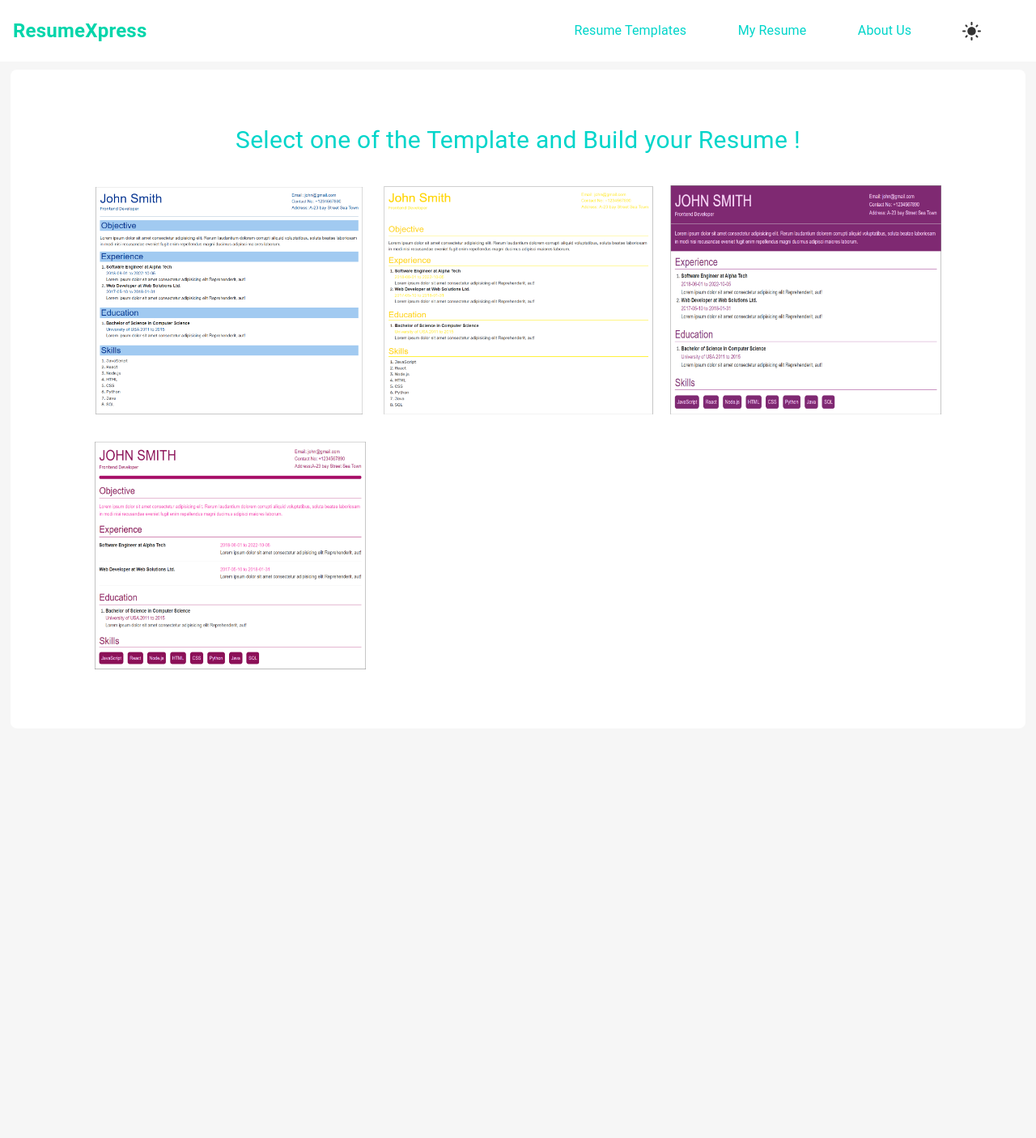
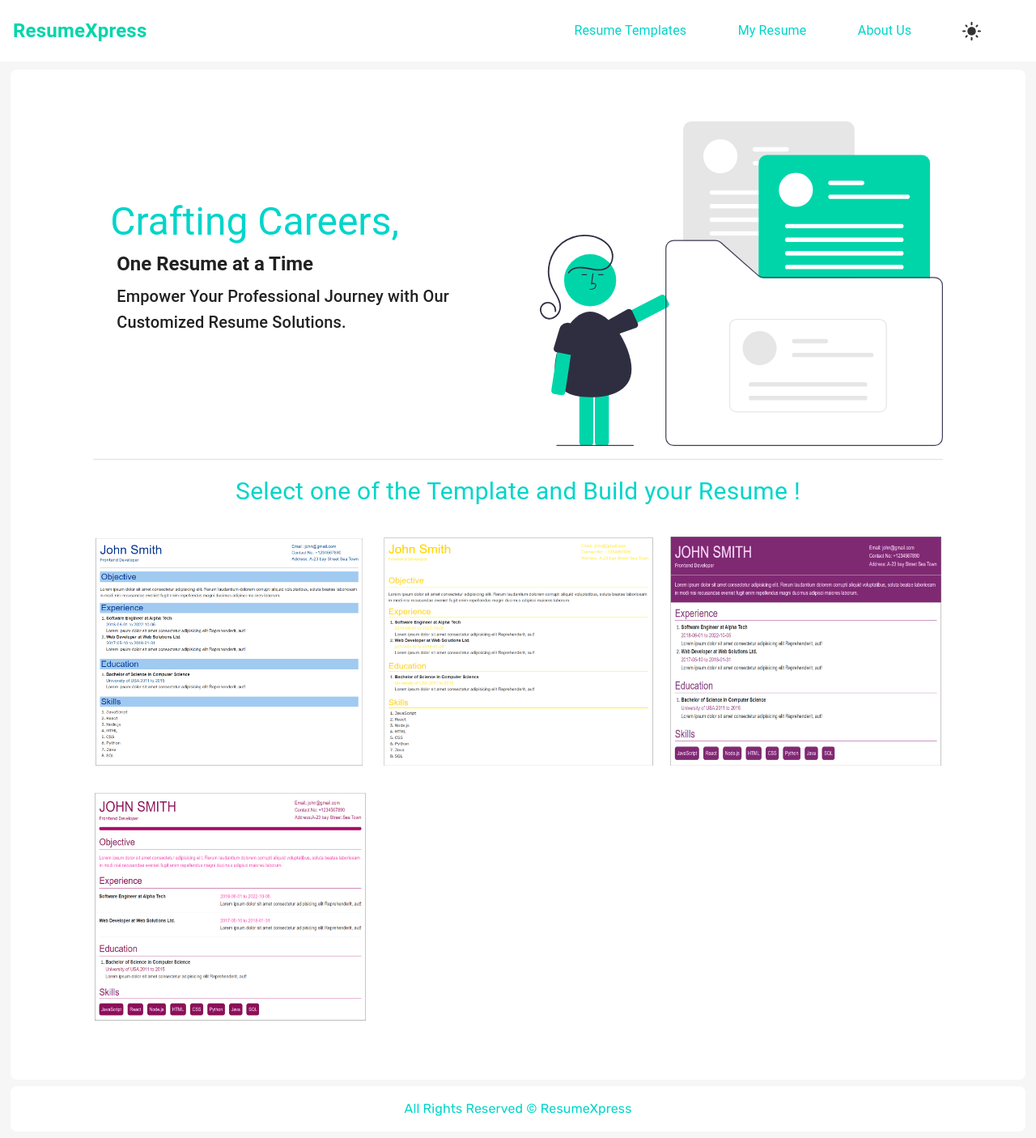
Before and after one commit to Nitinpr1/ResumeXpress, a React (Create React App) app: page / in a window 1280 px wide. Shown: the whole page at 81% size. Before the commit the page ends 900 px from the top, so only its background shows below. Built offline with nearby package versions, Linux system fonts and the light colour scheme.

Commit message:
added code comments, footer and  hero section

```diff
--- a/src/App.jsx
+++ b/src/App.jsx
@@ -8,6 +8,7 @@ import Home from "./scenes/Home ";
 import MyResume from "./scenes/MyResume";
 import AboutUs from "./scenes/AboutUs";
 import Navbar from "./components/Navbar";
+import Footer from "./components/Footer";
 
 function App() {
   const mode = useSelector((state) => state.mode);
@@ -24,6 +25,7 @@ function App() {
             <Route path="/myResume" element={<MyResume />} />
             <Route path="/aboutUs" element={<AboutUs />} />
           </Routes>
+          <Footer />
         </ThemeProvider>
       </BrowserRouter>
     </div>
--- /dev/null
+++ b/src/components/Footer.jsx
@@ -0,0 +1,27 @@
+import { Box, Typography, useTheme } from "@mui/material";
+
+const Footer = () => {
+  const theme = useTheme();
+  const main = theme.palette.primary.main;
+  return (
+    <footer>
+      <Box
+        backgroundColor={theme.palette.background.alt}
+        width="100%"
+        maxWidth="98%"
+        display="flex"
+        justifyContent="center"
+        alignItems="center"
+        p="1rem"
+        m="0.5rem auto"
+        borderRadius="8px"
+      >
+        <Typography variant="p" color={main} textAlign="center">
+          <span color="#000">All Rights Reserved ©</span> ResumeXpress
+        </Typography>
+      </Box>
+    </footer>
+  );
+};
+
+export default Footer;
--- a/src/components/Preview.jsx
+++ b/src/components/Preview.jsx
@@ -19,6 +19,8 @@ const Preview = () => {
   const template4 = useSelector((state) => state.template4);
 
   const { handleSubmit, control } = useForm();
+
+  //this function is responsible for converting the template to pdf
 
   const convertToPDF = (htmlContent, resumeName) => {
     html2canvas(htmlContent).then((canvas) => {
@@ -50,6 +52,7 @@ const Preview = () => {
     convertToPDF(htmlContent, resumeName);
   };
 
+  //this function will return the right template that user has selected
   const getTemplate = () => {
     switch (true) {
       case template1:
--- a/src/forms/Education.jsx
+++ b/src/forms/Education.jsx
@@ -20,10 +20,12 @@ const Education = ({ onNext, onPrevious }) => {
   const main = theme.palette.primary.main;
   const isMobileScreen = useMediaQuery("(max-width:800px)");
   const dispatch = useDispatch();
+  // getting the data if there are data for education in the global state
   const education = useSelector((state) => state.education);
 
-  const { control, handleSubmit } = useForm({
+  const { control, handleSubmit, getValues } = useForm({
     defaultValues: {
+      // this data is from the global state
       educationType: education.educationType,
       university: education.university,
       college: education.college,
@@ -34,7 +36,9 @@ const Education = ({ onNext, onPrevious }) => {
   });
 
   const onSubmit = (data) => {
+    // the form data will be dispatched to global state
     dispatch(setEducation(data));
+    //the onNext function will be called and the function from Tabbar will be executed to move to next form
     onNext();
   };
 
@@ -178,6 +182,12 @@ const Education = ({ onNext, onPrevious }) => {
               control={control}
               rules={{
                 required: "Required",
+                validate: {
+                  notLessThanStartYear: (value) =>
+                    parseInt(value) >= parseInt(getValues("startYear"))
+                      ? true
+                      : "End year must be greater than or equal to start year",
+                },
               }}
               render={({ field, fieldState }) => (
                 <Select
--- a/src/forms/ExperienceBox.jsx
+++ b/src/forms/ExperienceBox.jsx
@@ -11,7 +11,7 @@ import {
 } from "@mui/material";
 import { Controller } from "react-hook-form";
 
-const ExperienceBox = ({ control, index }) => {
+const ExperienceBox = ({ control, index, getValues }) => {
   const theme = useTheme();
   const main = theme.palette.primary.main;
   const gray = theme.palette.neutral.light;
@@ -127,6 +127,12 @@ const ExperienceBox = ({ control, index }) => {
             control={control}
             rules={{
               required: "Required",
+              validate: {
+                notLessThanStartYear: (value) =>
+                  parseInt(value) >= parseInt(getValues(`StartYear[${index}]`))
+                    ? true
+                    : "End year must be greater than or equal to start year",
+              },
             }}
             render={({ field, fieldState }) => (
               <Select
--- a/src/forms/PersonalDetails.jsx
+++ b/src/forms/PersonalDetails.jsx
@@ -18,10 +18,12 @@ const PersonalDetails = ({ onNext }) => {
 
   const isMobileScreen = useMediaQuery("(max-width:800px)");
   const dispatch = useDispatch();
+  //getting the personal info form global state
   const personalDetails = useSelector((state) => state.personalInfo);
 
   const { handleSubmit, control } = useForm({
     defaultValues: {
+      // these values are from personal info in global state
       firstName: personalDetails.firstName,
       lastName: personalDetails.lastName,
       email: personalDetails.email,
@@ -36,6 +38,7 @@ const PersonalDetails = ({ onNext }) => {
 
   const onSubmit = (data) => {
     dispatch(setPersonalInfo(data));
+    //the onNext function will be called and the function from Tabbar will be executed to move to next form
     onNext();
   };
 
--- a/src/forms/Skills.jsx
+++ b/src/forms/Skills.jsx
@@ -14,6 +14,7 @@ const Skills = ({ onPrevious, setOnFormSubmit }) => {
   const dispatch = useDispatch();
   const skills = useSelector((state) => state.keySkills);
 
+  // this function is responsible to add the next set of skill box
   const handleAddMore = () => {
     setskillField((prevField) => [...prevField, prevField.length]);
   };
@@ -26,6 +27,7 @@ const Skills = ({ onPrevious, setOnFormSubmit }) => {
 
   const onSubmit = (data) => {
     dispatch(setKeySkills(data));
+    //here the function from myResume component is called and will be responsible for rendering the preview component
     setOnFormSubmit(true);
   };
 
--- a/src/scenes/Home .jsx
+++ b/src/scenes/Home .jsx
@@ -4,11 +4,10 @@ import {
   useTheme,
   Button,
   useMediaQuery,
+  Divider,
 } from "@mui/material";
-import Template1 from "../ResumeTemplates/Template1";
-import Template2 from "../ResumeTemplates/Template2";
-import Template3 from "../ResumeTemplates/Template3";
-import Template4 from "../ResumeTemplates/Template4";
+
+import hero from "../assets/hero.svg";
 
 import { template1, template2, template3, template4 } from "../assets";
 import { useDispatch, useSelector } from "react-redux";
@@ -26,12 +25,19 @@ const Home = () => {
   const isMobileScreen = useMediaQuery("(max-width:600px)");
   const dispatch = useDispatch();
   const navigate = useNavigate();
+
+  //getting the templates status form state
+
   const istemplate1Selected = useSelector((state) => state.template1);
   const istemplate2Selected = useSelector((state) => state.template2);
   const istemplate3Selected = useSelector((state) => state.template3);
   const istemplate4Selected = useSelector((state) => state.template4);
 
+  //handling the onclick event for ever template
+
   const handleTemplate1 = () => {
+    //here we have to make sure that no template is selected other than template 1
+
     if (istemplate2Selected) {
       dispatch(setTemplate2());
     }
@@ -46,6 +52,8 @@ const Home = () => {
     navigate("/myResume");
   };
   const handleTemplate2 = () => {
+    //here we have to make sure that no template is selected other than template 2
+
     if (istemplate1Selected) {
       dispatch(setTemplate1());
     }
@@ -60,6 +68,8 @@ const Home = () => {
     navigate("/myResume");
   };
   const handleTemplate3 = () => {
+    //here we have to make sure that no template is selected other than template 3
+
     if (istemplate1Selected) {
       dispatch(setTemplate1());
     }
@@ -75,6 +85,8 @@ const Home = () => {
     navigate("/myResume");
   };
   const handleTemplate4 = () => {
+    //here we have to make sure that no template is selected other than template 4
+
     if (istemplate1Selected) {
       dispatch(setTemplate1());
     }
@@ -101,6 +113,52 @@ const Home = () => {
       backgroundColor={theme.palette.background.alt}
       p={isMobileScreen ? "2rem 4%" : "4rem 8%"}
     >
+      {/* HERO SECTION */}
+      <Box
+        display="flex"
+        flexDirection={isMobileScreen ? "column-reverse" : "row"}
+        justifyContent="space-between"
+        gap={isMobileScreen ? "0.5rem" : "2rem"}
+        borderRadius="8px"
+        mb="1rem"
+      >
+        <Box width="100%" p={isMobileScreen ? "1rem 1%" : "6rem 2%"}>
+          <Typography
+            color={primaryMain}
+            mb="0.5rem"
+            variant={isMobileScreen ? "h4" : "h3"}
+          >
+            Crafting Careers,
+          </Typography>
+          <Box p="0 0.5rem">
+            <Typography
+              variant={isMobileScreen ? "h6" : "h5"}
+              fontWeight="bold"
+              mb="0.5rem"
+            >
+              One Resume at a Time
+            </Typography>
+
+            <Typography variant={isMobileScreen ? "p" : "h6"}>
+              Empower Your Professional Journey with Our Customized Resume
+              Solutions.
+            </Typography>
+          </Box>
+        </Box>
+
+        <Box
+          width="100%"
+          maxWidth="500px"
+          display="flex"
+          justifyContent="center"
+          alignItems="center"
+        >
+          <img src={hero} width="100%" height="auto" alt="img" />
+        </Box>
+      </Box>
+      <Divider />
+      {/* TEMPLATE SECTION */}
+      <Box mt="1rem">
         <Typography
           fontSize={isMobileScreen ? "18px" : "30px"}
           color={primaryMain}
@@ -175,6 +233,7 @@ const Home = () => {
           </Box>
         </Box>
       </Box>
+    </Box>
   );
 };
 
--- a/src/scenes/MyResume.jsx
+++ b/src/scenes/MyResume.jsx
@@ -8,15 +8,18 @@ import { useState } from "react";
 const MyResume = () => {
   const theme = useTheme();
   const isMobileScreen = useMediaQuery("(max-width:600px)");
+  //getting the templates status form state
   const istemplate1Selected = useSelector((state) => state.template1);
   const istemplate2Selected = useSelector((state) => state.template2);
   const istemplate3Selected = useSelector((state) => state.template3);
   const istemplate4Selected = useSelector((state) => state.template4);
   const navigate = useNavigate();
 
+  // useState for final form submission
   const [onFormSubmit, setOnFormSubmit] = useState(false);
 
   const isAnyTemplateSelected = () => {
+    //here we have to check if any template is selected if not so we have to send user to home page
     if (
       istemplate1Selected ||
       istemplate2Selected ||
@@ -29,6 +32,7 @@ const MyResume = () => {
   };
 
   const navigateToHome = () => {
+    //this function will responsible to navigate to the home page
     setTimeout(() => {
       navigate("/");
     }, 1000);
@@ -42,6 +46,7 @@ const MyResume = () => {
   };
 
   const switchComponent = () => {
+    // this function will display the preview component if the form is submitted
     if (onFormSubmit) {
       return <Preview />;
     }
--- a/src/store/index.js
+++ b/src/store/index.js
@@ -1,5 +1,6 @@
 import { createSlice } from "@reduxjs/toolkit";
 
+// defining the initial states
 const initialState = {
   mode: "light",
   template1: false,
@@ -12,6 +13,7 @@ const initialState = {
   keySkills: {},
 };
 
+// defining the reducers for the initial state
 export const stateSlice = createSlice({
   name: "state",
   initialState,
```
Also changed, not shown: src/forms/Experience.jsx (+12 -2 lines), src/assets/hero.svg (added). Lines whose indentation alone changed are shown as unchanged.
